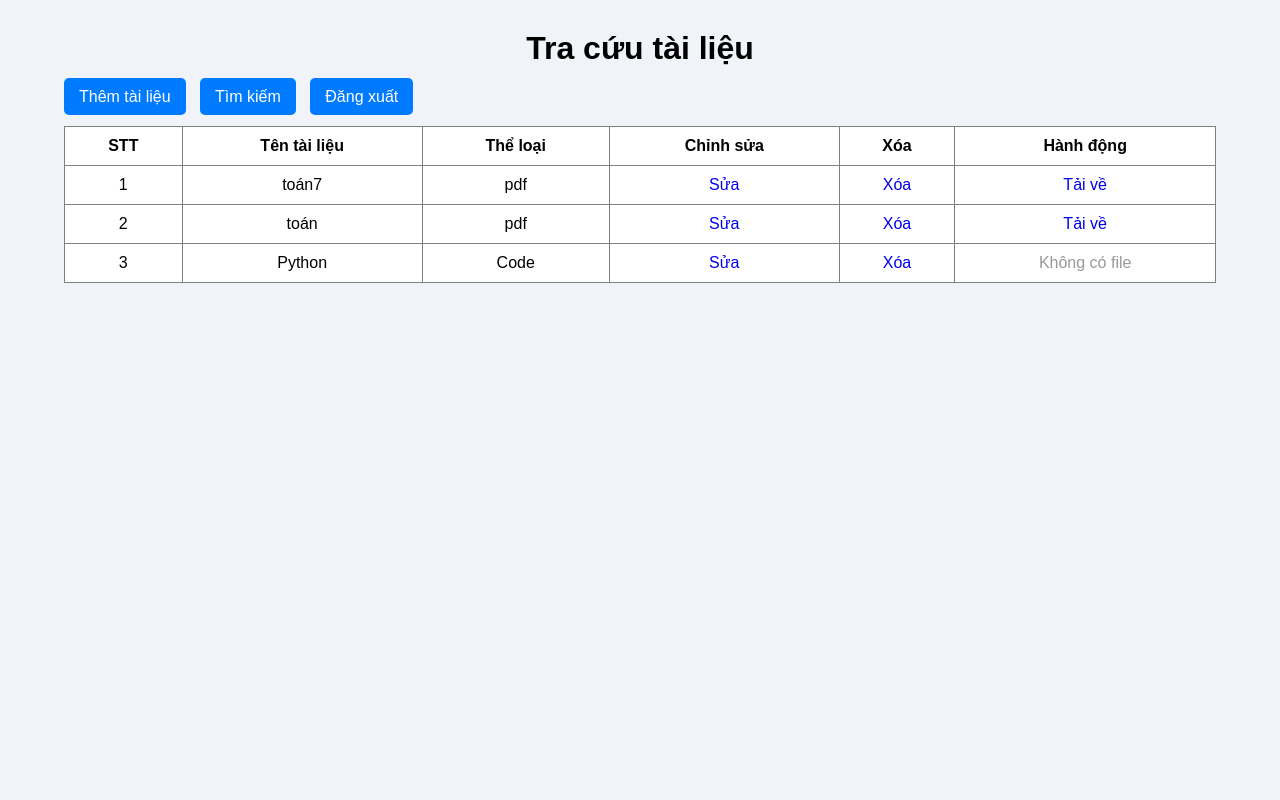
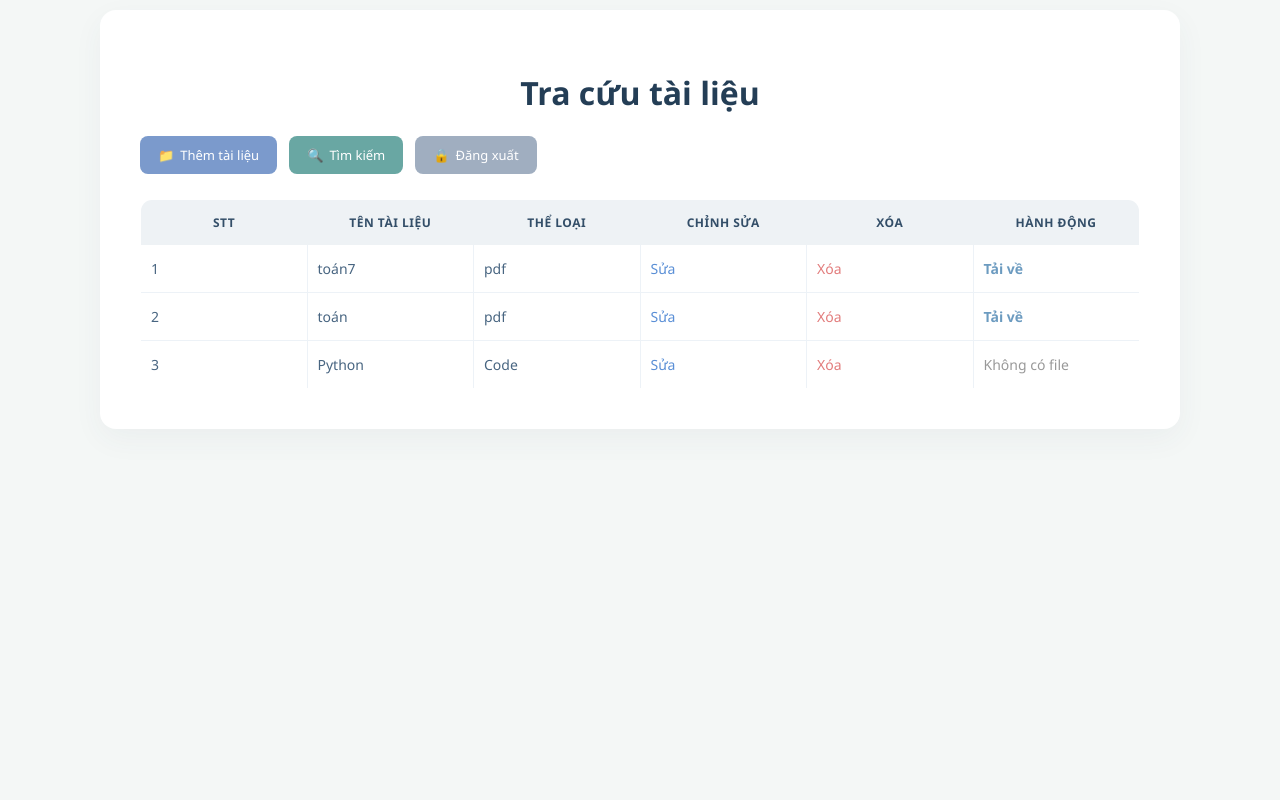
Before and after one commit to Anterny-crypto/website_chia_se_tai_lieu, a Flask app: page /index in a window 1280 px wide. Run offline with Flask 3, Linux system fonts and the light colour scheme; a user stored in the database is signed in; data comes from the database, SQL or seed files in the repository.

Commit message:
chỉnh lại màu sắc

```diff
--- a/static/style.css
+++ b/static/style.css
@@ -1,80 +1,230 @@
-body{
-    margin:0;
-    padding:0;
-    font-family:Arial, sans-serif;
-    background:#f0f4f8;
+/* ==========================================
+   MÀU CHỦ ĐẠO PASTEL NHẸ NHÀNG
+   ========================================== */
+:root {
+    --bg-main: #f4f7f6;          /* Nền xám xanh pastel dịu mắt */
+    --card-bg: #ffffff;          /* Nền trắng của khung nội dung */
+    --primary-color: #6c9bc0;     /* Xanh dương thạch anh nhẹ nhàng */
+    --primary-hover: #5784a8;    /* Màu khi di chuột vào nút */
+    --text-main: #334e68;        /* Chữ xanh đen đậm cho đỡ gắt */
+    --text-muted: #627d98;       /* Chữ chú thích màu xám */
+    --border-color: #e2e8f0;     /* Viền nhẹ thanh lịch */
 }
 
-.container{
-    width:90%;
-    margin:auto;
-    margin-top:30px;
+body {
+    background-color: var(--bg-main) !important;
+    font-family: 'Segoe UI', Tahoma, Geneva, Verdana, sans-serif !important;
+    margin: 0;
+    padding: 0;
+    min-height: 100vh;
+    display: flex;
+    flex-direction: column;
+    color: var(--text-main);
 }
 
-.center-box{
-    width:350px;
-    background:white;
-    padding:30px;
-    border-radius:10px;
-    box-shadow:0 0 10px gray;
-
-    position:absolute;
-    top:50%;
-    left:50%;
-    transform:translate(-50%,-50%);
+/* Cấu hình chung cho Form Đăng nhập, Đăng ký, Thêm tài liệu */
+.center-box {
+    width: 350px;
+    background: var(--card-bg);
+    padding: 30px;
+    border-radius: 16px;
+    box-shadow: 0 10px 25px rgba(51, 78, 104, 0.05);
+    position: absolute;
+    top: 50%;
+    left: 50%;
+    transform: translate(-50%, -50%);
 }
 
-h1,h2{
-    text-align:center;
+h1, h2 {
+    text-align: center;
+    color: #243e56;
+    font-weight: 700;
 }
 
-input{
-    width:100%;
-    padding:10px;
-    margin-top:10px;
-    margin-bottom:10px;
-    box-sizing:border-box;
+/* Các ô nhập liệu */
+input[type="text"],
+input[type="password"],
+input[type="search"],
+select {
+    width: 100%;
+    padding: 12px;
+    margin-top: 10px;
+    margin-bottom: 20px;
+    box-sizing: border-box;
+    border: 1px solid #bcccdc;
+    border-radius: 8px;
+    background-color: #fafbfc;
+    transition: all 0.3s ease;
 }
 
-button{
-    padding:10px 20px;
-    background:#007bff;
-    color:white;
-    border:none;
-    cursor:pointer;
+input:focus, select:focus {
+    outline: none;
+    border-color: var(--primary-color);
+    box-shadow: 0 0 0 3px rgba(108, 155, 192, 0.2);
+    background-color: #fff;
 }
 
-button:hover{
-    background:#0056b3;
+/* Các nút bấm gửi form */
+button, input[type="submit"] {
+    padding: 10px 20px;
+    background: var(--primary-color);
+    color: white;
+    border: none;
+    border-radius: 8px;
+    cursor: pointer;
+    font-weight: 600;
+    transition: background 0.2s ease;
 }
 
-a{
-    text-decoration:none;
+button:hover, input[type="submit"]:hover {
+    background: var(--primary-hover);
 }
 
-.menu{
-    margin-bottom:20px;
+a {
+    text-decoration: none;
+    color: var(--primary-color);
 }
 
-.menu a{
-    background:#007bff;
-    color:white;
-    padding:10px 15px;
-    border-radius:5px;
-    margin-right:10px;
+a:hover {
+    text-decoration: underline;
 }
 
-table{
-    width:100%;
-    border-collapse:collapse;
-    background:white;
+/* ==========================================
+   CẤU HÌNH GIAO DIỆN TRANG CHỦ (INDEX)
+   ========================================== */
+.top-nav-bar {
+    text-align: right;
+    padding: 20px 80px 10px 80px;
+    font-size: 15px;
+    font-weight: 500;
+    color: var(--text-muted);
+}
+.top-nav-bar span {
+    margin-left: 25px;
+    cursor: pointer;
+}
+.top-nav-bar .active {
+    font-weight: 700;
+    color: #243e56;
 }
 
-table,th,td{
-    border:1px solid gray;
+.container {
+    max-width: 1000px;
+    margin: 10px auto 60px auto;
+    padding: 40px;
+    background-color: var(--card-bg);
+    border-radius: 16px;
+    box-shadow: 0 10px 30px rgba(51, 78, 104, 0.05);
+    position: relative;
 }
 
-th,td{
-    padding:10px;
-    text-align:center;
-    }
+.brand-header {
+    display: flex;
+    justify-content: space-between;
+    align-items: center;
+    margin-bottom: 20px;
+    padding-bottom: 10px;
+}
+.brand-left h2 {
+    font-size: 32px;
+    margin: 0;
+}
+.brand-left p {
+    font-size: 14px;
+    color: var(--text-muted);
+    margin: 5px 0 0 0;
+    font-weight: 500;
+}
+.brand-right {
+    font-size: 36px;
+    letter-spacing: 12px;
+    opacity: 0.7;
+}
+
+.menu {
+    margin-bottom: 25px;
+    display: flex;
+    gap: 12px;
+}
+.menu a {
+    padding: 10px 18px;
+    font-size: 13px;
+    font-weight: 500;
+    border-radius: 8px;
+    transition: all 0.2s ease;
+    color: #ffffff !important;
+    display: inline-flex;
+    align-items: center;
+}
+.menu a[href="/add"]::before { content: "📁 "; margin-right: 6px; }
+.menu a[href="/search"]::before { content: "🔍 "; margin-right: 6px; }
+.menu a[href="/logout"]::before { content: "🔒 "; margin-right: 6px; }
+
+/* Màu sắc nhẹ nhàng cho 3 nút chức năng chính */
+.menu a[href="/add"] { background-color: #7b9acc; }    /* Xanh biển nhạt */
+.menu a[href="/search"] { background-color: #69a7a3; } /* Xanh mint nhạt */
+.menu a[href="/logout"] { background-color: #a0aec0; } /* Xám ấm nhã nhặn */
+.menu a:hover { opacity: 0.85; transform: translateY(-1px); }
+
+/* Bảng hiển thị tài liệu */
+table {
+    width: 100%;
+    border-collapse: collapse;
+    margin-top: 15px;
+    border-radius: 12px;
+    overflow: hidden;
+    border: 1px solid var(--border-color);
+    table-layout: fixed;
+}
+th {
+    background-color: #eef2f5 !important; /* Màu nền xám trắng tinh tế thay cho màu xanh đen gắt cũ */
+    color: var(--text-main) !important;
+    font-weight: 600;
+    text-transform: uppercase;
+    font-size: 12px;
+    letter-spacing: 0.5px;
+    text-align: center;
+    padding: 14px 10px;
+}
+td {
+    padding: 14px 10px;
+    font-size: 14px;
+    color: #486581;
+    border-bottom: 1px solid #edf2f7;
+    border-right: 1px solid #edf2f7;
+    vertical-align: middle;
+    background-color: #ffffff;
+    white-space: nowrap;
+    overflow: hidden;
+    text-overflow: ellipsis;
+}
+td:last-child { border-right: none; }
+tr:hover td { background-color: #f8fafc; }
+
+/* Màu chữ hành động */
+td a[href^="/edit/"] { color: #5a8fd6; }   /* Sửa thành màu xanh dịu */
+td a[href^="/delete/"] { color: #e27c7c; } /* Xóa thành màu đỏ hồng pastel */
+
+.btn-download {
+    color: #6c9bc0 !important;
+    font-weight: 600;
+}
+.btn-download:hover {
+    color: #5784a8 !important;
+    text-decoration: underline;
+}
+
+/* Ô thông báo/Mẹo nhỏ */
+.custom-alert-box {
+    margin-top: 25px;
+    padding: 15px 20px;
+    background-color: #fef3c7;
+    border-left: 4px solid #f59e0b;
+    border-radius: 8px;
+    font-size: 14px;
+    color: #92400e;
+    font-weight: 500;
+    display: flex;
+    align-items: center;
+    gap: 8px;
+}
```
